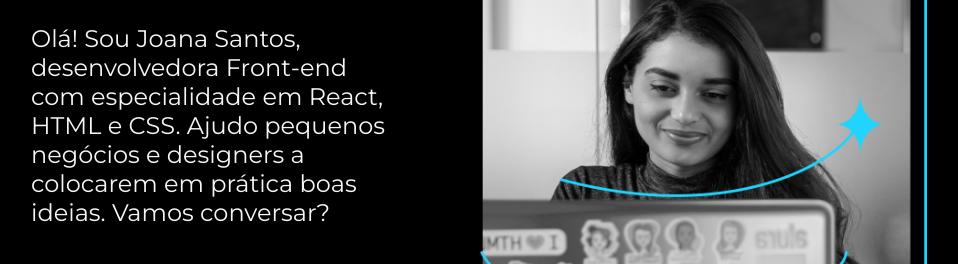
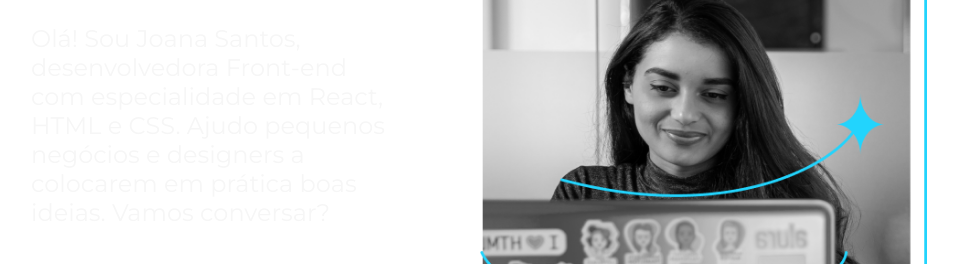
Before and after one commit to bela-de-oliveira/portfolio-one-t6, a plain HTML site: page index.html in a window 1280 px wide. Shown: the part 405-669 px from the top of the page, without its empty margins (161-1119 px from the left). Drawn offline with nearby package versions, Linux system fonts and the light colour scheme.

Commit message:
Update style.css

```diff
--- a/styles/style.css
+++ b/styles/style.css
@@ -1,7 +1,7 @@
 @import url('https://fonts.googleapis.com/css2?family=Krona+One&family=Montserrat&family=Montserrat:wght@600&display=swap');
 
 :root {
-    --cor-primaria: #000;
+    --cor-primaria: #0000;
     --cor-secundaria: #F6F6F6;
     --cor-terciaria: #22D4FD;
     --cor-hover: #272727;
```
